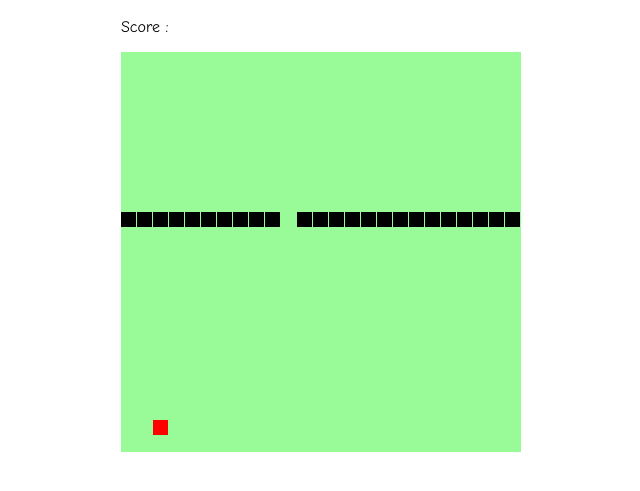
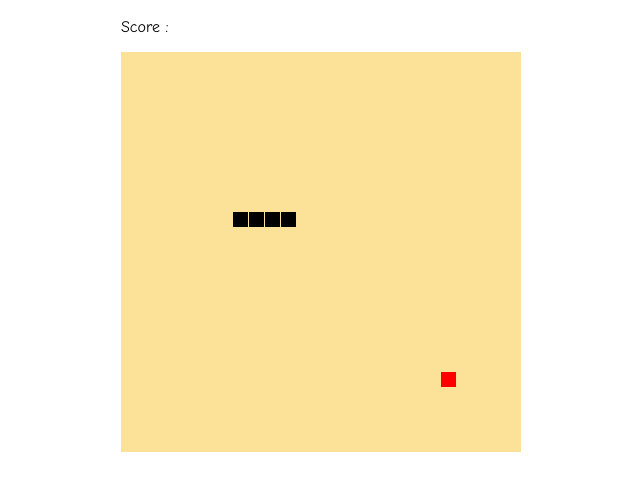
Before and after one commit to Davinpromartis/snake-cheat, a plain HTML site: page index.html in a window 1280 px wide. Shown: the part 205-696 px from the top of the page, without its empty margins (319-959 px from the left). Drawn offline with Linux system fonts and the light colour scheme.

Commit message:
Update index.html

```diff
--- a/index.html
+++ b/index.html
@@ -20,7 +20,7 @@
     <body>
         <h1>Snake Game</h1>
         <p>Score :  <span id="score"> </span></p>
-        <canvas width="400" height="400" id="game" style="background-color : palegreen"></canvas>
+        <canvas width="400" height="400" id="game" style="background-color : rgb(251, 226, 152)"></canvas>
     </body>
 
     <script>
@@ -37,7 +37,7 @@
             dx: grid,
             dy: 0,
             cells: [],
-            maxCells: 100
+            maxCells: 4
         };
 
         // make object apple as food
@@ -114,7 +114,7 @@
                 snake.x = 160;
                 snake.y = 160;
                 snake.cells = [];
-                snake.maxCells = 100;
+                snake.maxCells = 4;
                 snake.dx = grid;
                 snake.dy = 0;
                 apple.x = getRandomInt(0, 25) * grid;
```
